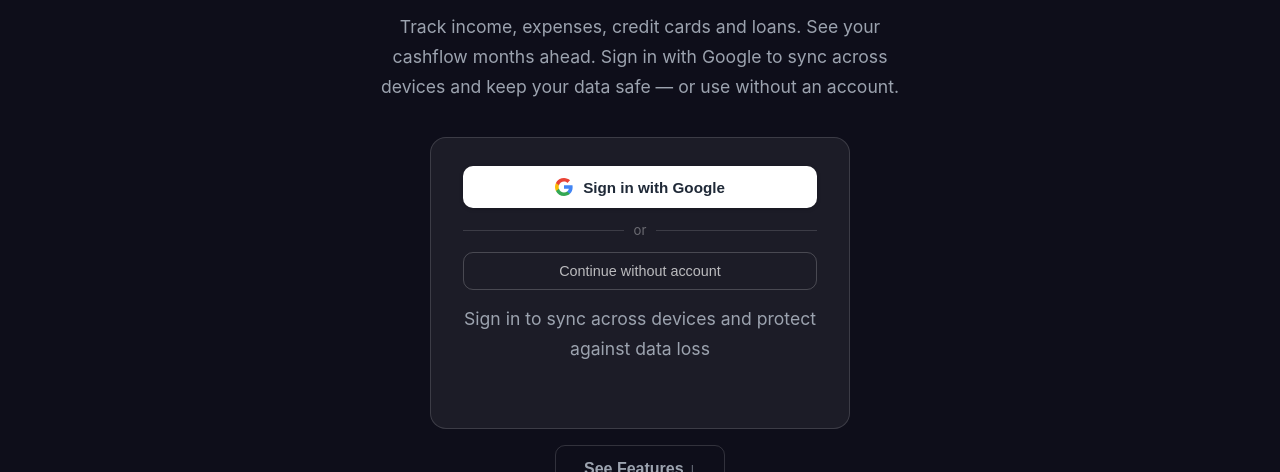
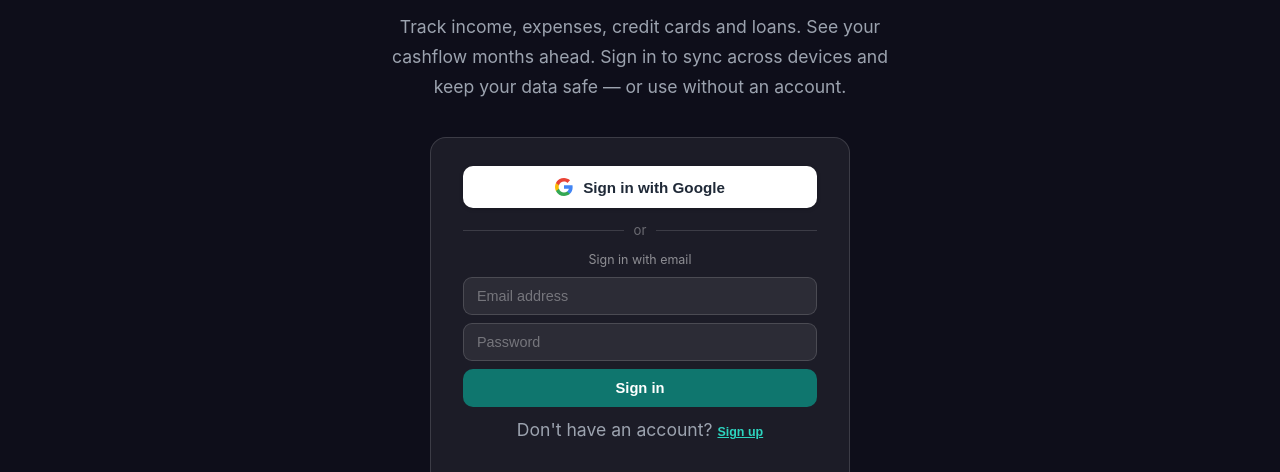
Before and after one commit to Ginger-Vampire-Ninja/mypersonalfinance, a website: page index.html in a window 1280 px wide. Shown: the part 328-800 px from the top of the page. Drawn offline with Linux system fonts and the light colour scheme.

Commit message:
Add Email Login
Provide ability to set up account and log in via email

```diff
--- a/app.js
+++ b/app.js
@@ -97,6 +97,67 @@
 async function signOut() {
   document.getElementById('account-menu-dropdown')?.classList.remove('open');
   await db.auth.signOut();
+}
+
+// ── Email auth helpers ──
+let _authMode = 'signin';
+
+function setAuthMode(mode) {
+  _authMode = mode;
+  const isSignUp = mode === 'signup';
+  document.getElementById('lp-auth-mode-title').textContent = isSignUp ? 'Create an account' : 'Sign in with email';
+  document.getElementById('lp-confirm-group').style.display  = isSignUp ? '' : 'none';
+  document.getElementById('lp-auth-submit').textContent      = isSignUp ? 'Create account' : 'Sign in';
+  document.getElementById('lp-auth-password-confirm')?.setAttribute('autocomplete', isSignUp ? 'new-password' : 'current-password');
+  document.getElementById('lp-mode-toggle').innerHTML = isSignUp
+    ? 'Already have an account? <button class="btn-link" onclick="setAuthMode(\'signin\')">Sign in</button>'
+    : 'Don\'t have an account? <button class="btn-link" onclick="setAuthMode(\'signup\')">Sign up</button>';
+  _clearAuthError();
+}
+
+function _showAuthError(msg) {
+  const el = document.getElementById('lp-auth-error');
+  if (el) { el.textContent = msg; el.style.display = ''; }
+}
+function _clearAuthError() {
+  const el = document.getElementById('lp-auth-error');
+  if (el) el.style.display = 'none';
+}
+
+async function submitEmailAuth() {
+  const email    = document.getElementById('lp-email')?.value.trim();
+  const password = document.getElementById('lp-password')?.value;
+  _clearAuthError();
+
+  if (!email || !password) { _showAuthError('Please enter your email and password.'); return; }
+
+  if (_authMode === 'signup') {
+    const confirm = document.getElementById('lp-password-confirm')?.value;
+    if (password !== confirm)  { _showAuthError('Passwords do not match.'); return; }
+    if (password.length < 6)   { _showAuthError('Password must be at least 6 characters.'); return; }
+
+    const { error } = await db.auth.signUp({
+      email, password,
+      options: { emailRedirectTo: 'https://finaura.app' }
+    });
+    if (error) { _showAuthError(error.message); return; }
+
+    // Show confirmation prompt — user must verify email before accessing app
+    const box = document.getElementById('lp-auth-box');
+    if (box) box.innerHTML = `
+      <div class="lp-auth-confirm">
+        <div style="font-size:2.2rem">📧</div>
+        <p>Check your inbox</p>
+        <p class="lp-auth-note">A confirmation link has been sent to <strong style="color:rgba(255,255,255,0.75)">${email}</strong>.<br>Click it to activate your account, then sign in.</p>
+        <button class="btn-continue-guest" onclick="location.reload()" style="margin-top:6px">Back to sign in</button>
+      </div>`;
+  } else {
+    const { error } = await db.auth.signInWithPassword({ email, password });
+    if (error) {
+      _showAuthError(error.message === 'Invalid login credentials'
+        ? 'Incorrect email or password.' : error.message);
+    }
+  }
 }
 
 // ── Account menu UI ──
--- a/index.html
+++ b/index.html
@@ -79,12 +79,33 @@
   <div class="lp-hero">
     <div class="lp-hero-badge">🔒 Free forever · Sync across devices · No subscription</div>
     <h1>Take control of your <span>finances</span></h1>
-    <p>Track income, expenses, credit cards and loans. See your cashflow months ahead. Sign in with Google to sync across devices and keep your data safe — or use without an account.</p>
-    <div class="lp-auth-box">
+    <p>Track income, expenses, credit cards and loans. See your cashflow months ahead. Sign in to sync across devices and keep your data safe — or use without an account.</p>
+    <div class="lp-auth-box" id="lp-auth-box">
       <button class="btn-google-signin" onclick="signInWithGoogle()">
         <svg width="18" height="18" viewBox="0 0 18 18" xmlns="http://www.w3.org/2000/svg"><path d="M17.64 9.2c0-.637-.057-1.251-.164-1.84H9v3.481h4.844c-.209 1.125-.843 2.078-1.796 2.717v2.258h2.908c1.702-1.567 2.684-3.874 2.684-6.615z" fill="#4285F4"/><path d="M9 18c2.43 0 4.467-.806 5.956-2.18l-2.908-2.259c-.806.54-1.837.86-3.048.86-2.344 0-4.328-1.584-5.036-3.711H.957v2.332A8.997 8.997 0 0 0 9 18z" fill="#34A853"/><path d="M3.964 10.71A5.41 5.41 0 0 1 3.682 9c0-.593.102-1.17.282-1.71V4.958H.957A8.996 8.996 0 0 0 0 9c0 1.452.348 2.827.957 4.042l3.007-2.332z" fill="#FBBC05"/><path d="M9 3.58c1.321 0 2.508.454 3.44 1.345l2.582-2.58C13.463.891 11.426 0 9 0A8.997 8.997 0 0 0 .957 4.958L3.964 7.29C4.672 5.163 6.656 3.58 9 3.58z" fill="#EA4335"/></svg>
         Sign in with Google
       </button>
+
+      <div class="lp-auth-divider">or</div>
+
+      <!-- Email / password form -->
+      <div class="lp-email-form">
+        <div class="lp-email-form-header">
+          <span id="lp-auth-mode-title">Sign in with email</span>
+        </div>
+        <input type="email"    id="lp-email"            class="lp-input" placeholder="Email address" autocomplete="email"/>
+        <input type="password" id="lp-password"         class="lp-input" placeholder="Password"      autocomplete="current-password"/>
+        <div id="lp-confirm-group" style="display:none">
+          <input type="password" id="lp-password-confirm" class="lp-input" placeholder="Confirm password" autocomplete="new-password"/>
+        </div>
+        <div id="lp-auth-error" class="lp-auth-error" style="display:none"></div>
+        <button class="btn-email-auth" id="lp-auth-submit" onclick="submitEmailAuth()">Sign in</button>
+        <p class="lp-auth-mode-toggle" id="lp-mode-toggle">
+          Don't have an account?
+          <button class="btn-link" onclick="setAuthMode('signup')">Sign up</button>
+        </p>
+      </div>
+
       <div class="lp-auth-divider">or</div>
       <button class="btn-continue-guest" onclick="launchApp()">Continue without account</button>
       <p class="lp-auth-note">Sign in to sync across devices and protect against data loss</p>
--- a/styles.css
+++ b/styles.css
@@ -322,6 +322,20 @@
 .btn-continue-guest { background: transparent; color: rgba(255,255,255,0.7); border: 1px solid rgba(255,255,255,0.2); border-radius: 10px; padding: 10px 20px; font-size: 0.9rem; font-weight: 500; cursor: pointer; transition: all 0.15s; width: 100%; }
 .btn-continue-guest:hover { color: #fff; border-color: rgba(255,255,255,0.4); background: rgba(255,255,255,0.06); }
 .lp-auth-note { font-size: 0.78rem; color: rgba(255,255,255,0.4); text-align: center; }
+.lp-email-form { display: flex; flex-direction: column; gap: 8px; width: 100%; }
+.lp-email-form-header { font-size: 0.78rem; color: rgba(255,255,255,0.5); text-align: center; margin-bottom: 2px; }
+.lp-input { width: 100%; padding: 10px 13px; background: rgba(255,255,255,0.07); border: 1px solid rgba(255,255,255,0.15); border-radius: 9px; color: #fff; font-size: 0.9rem; outline: none; transition: border-color 0.15s; }
+.lp-input::placeholder { color: rgba(255,255,255,0.35); }
+.lp-input:focus { border-color: #2DD4BF; background: rgba(255,255,255,0.1); }
+.btn-email-auth { width: 100%; padding: 11px; background: #0F766E; color: #fff; border: none; border-radius: 10px; font-size: 0.92rem; font-weight: 600; cursor: pointer; transition: background 0.15s; }
+.btn-email-auth:hover { background: #0D6560; }
+.lp-auth-mode-toggle { font-size: 0.78rem; color: rgba(255,255,255,0.45); text-align: center; margin: 0; }
+.btn-link { background: none; border: none; color: #2DD4BF; font-size: 0.78rem; font-weight: 600; cursor: pointer; padding: 0; text-decoration: underline; }
+.btn-link:hover { color: #5eead4; }
+.lp-auth-error { font-size: 0.78rem; color: #f87171; background: rgba(248,113,113,0.12); border: 1px solid rgba(248,113,113,0.3); border-radius: 7px; padding: 8px 12px; text-align: center; }
+.lp-auth-confirm { display: flex; flex-direction: column; align-items: center; gap: 10px; padding: 8px 0; text-align: center; }
+.lp-auth-confirm p { color: rgba(255,255,255,0.8); font-size: 0.9rem; font-weight: 600; margin: 0; }
+.lp-auth-confirm .lp-auth-note { color: rgba(255,255,255,0.45); }
 
 /* ── Migration banner ── */
 .migration-banner { display: none; align-items: center; gap: 14px; flex-wrap: wrap; background: #fffbeb; border: 1px solid #fcd34d; border-radius: 10px; padding: 12px 18px; margin-bottom: 20px; font-size: 0.88rem; color: #92400e; }
```
